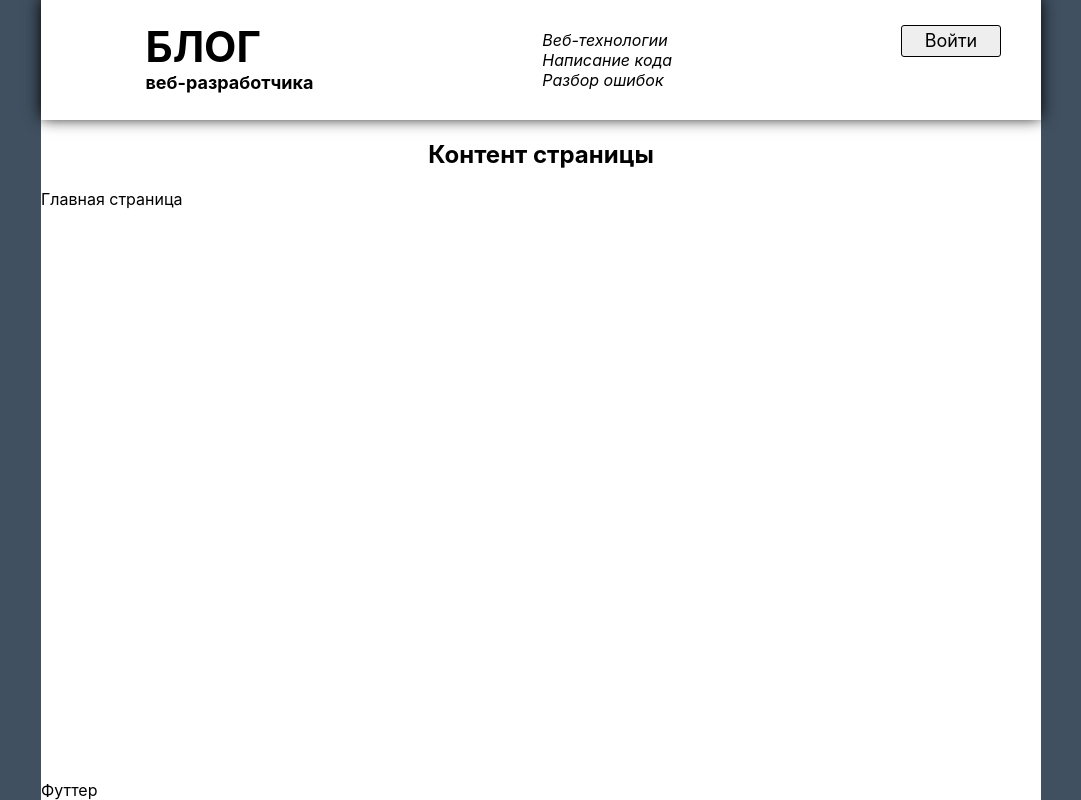
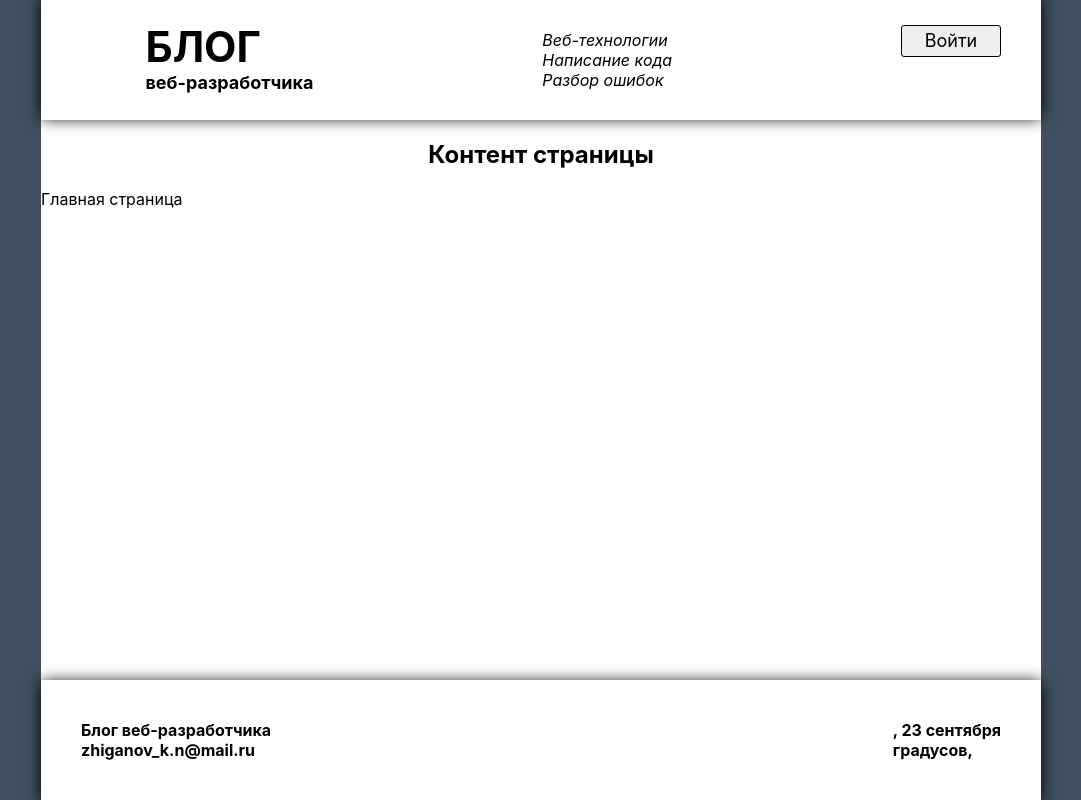
Before and after one commit to Zhiga-noff/react-blog, a React (Create React App) app: page / in a window 1280 px wide. Shown: the whole page, without its empty margins (99-1180 px from the left). Built offline with nearby package versions, Linux system fonts and the light colour scheme; no server answers; a web font is replaced by a local one.

Commit message:
Реализовал футтер! И виджет который показывает погоду

```diff
--- a/src/Blog.jsx
+++ b/src/Blog.jsx
@@ -1,6 +1,6 @@
 import styled from 'styled-components';
 import { Route, Routes } from 'react-router-dom';
-import { Header } from './components';
+import { Footer, Header } from './components';
 
 const Content = styled.div`
   padding: 120px 0;
@@ -20,10 +20,6 @@ const AppColumn = styled.div`
   margin: 0 auto;
 `;
 
-export const Footer = () => {
-  return <footer>Футтер</footer>;
-};
-
 export const Blog = () => {
   return (
     <AppColumn>
@@ -41,6 +37,7 @@ export const Blog = () => {
           <Route path={'*'} element={<div>Ошибка</div>} />
         </Routes>
       </Content>
+
       <Footer />
     </AppColumn>
   );
--- /dev/null
+++ b/src/components/footer/Footer.jsx
@@ -0,0 +1,56 @@
+import React, { useEffect, useState } from 'react';
+import styled from 'styled-components';
+
+const FooterContainer = ({ className }) => {
+  const [city, setCity] = useState('');
+  const [temperature, setTemperature] = useState('');
+  const [weather, setWeather] = useState('');
+
+  useEffect(() => {
+    fetch(
+      'https://api.openweathermap.org/data/2.5/weather?q=Moscow&units=metric&lang=ru&appid=8aefa63524eff2979c790f4d780328ec',
+    )
+      .then((data) => data.json())
+      .then(({ name, main, weather }) => {
+        setCity(name);
+        setTemperature(Math.round(main.temp));
+        setWeather(weather[0].description);
+      });
+  }, []);
+
+  return (
+    <footer className={className}>
+      <div>
+        <div>Блог веб-разработчика</div>
+        <a href={'mailto:zhiganov_k.n@mail.ru'}>zhiganov_k.n@mail.ru</a>
+      </div>
+      <div>
+        <div>
+          {city},{' '}
+          {new Date().toLocaleString('ru', {
+            day: 'numeric',
+            month: 'long',
+          })}
+        </div>
+        <div>
+          {temperature} градусов, {weather}
+        </div>
+      </div>
+    </footer>
+  );
+};
+
+export const Footer = styled(FooterContainer)`
+  display: flex;
+  justify-content: space-between;
+  align-items: center;
+
+  height: 120px;
+  padding: 20px 40px;
+  box-shadow: 0 2px 15px #000;
+
+  background-color: white;
+  width: 1000px;
+
+  font-weight: bold;
+`;
--- a/src/components/header/components/control-panel/ControlPanel.jsx
+++ b/src/components/header/components/control-panel/ControlPanel.jsx
@@ -51,9 +51,3 @@ const ControlPanelContainer = ({ className }) => {
 };
 
 export const ControlPanel = styled(ControlPanelContainer)``;
-
-fetch(
-  'https://api.openweathermap.org/data/2.5/weather?q=Moscow&units=metric&lang=ru&appid=8aefa63524eff2979c790f4d780328ec',
-)
-  .then((data) => data.json())
-  .then(console.log);
--- a/src/components/index.js
+++ b/src/components/index.js
@@ -1,2 +1,3 @@
 export * from './header/Header';
+export * from './footer/Footer';
 export * from './icon/Icon';
```
